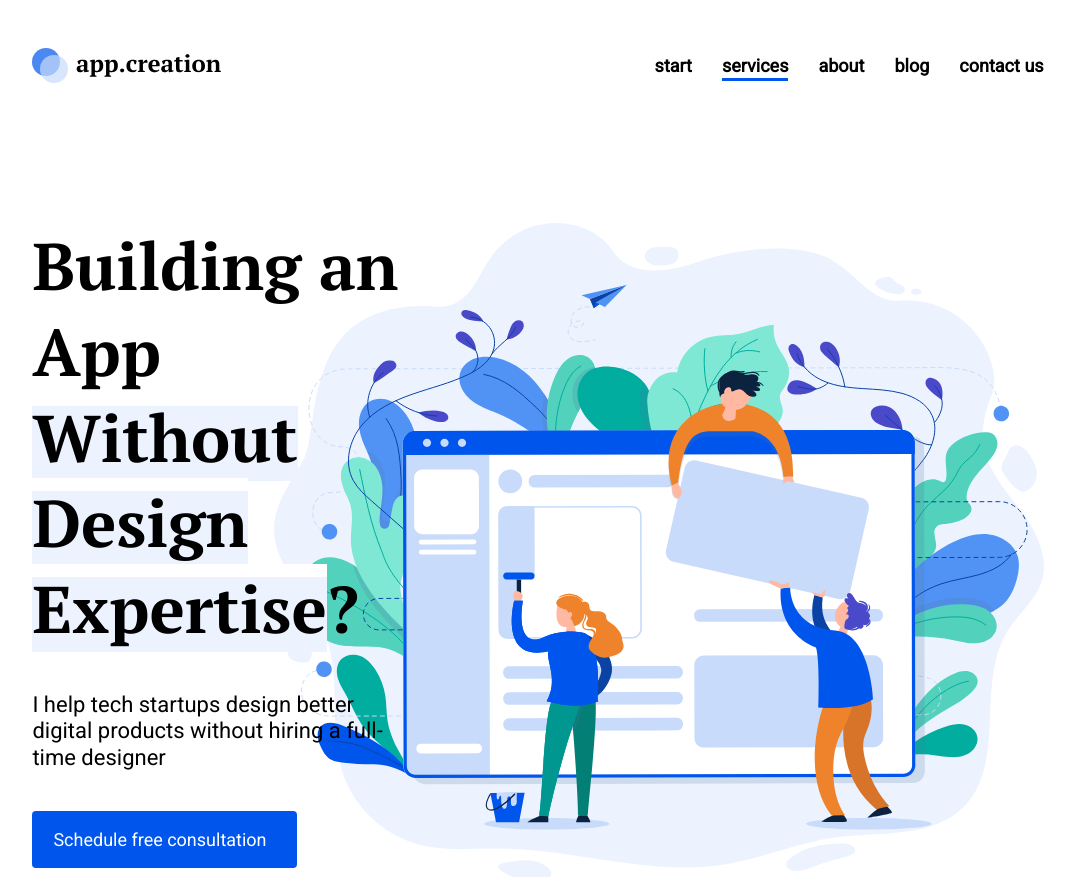
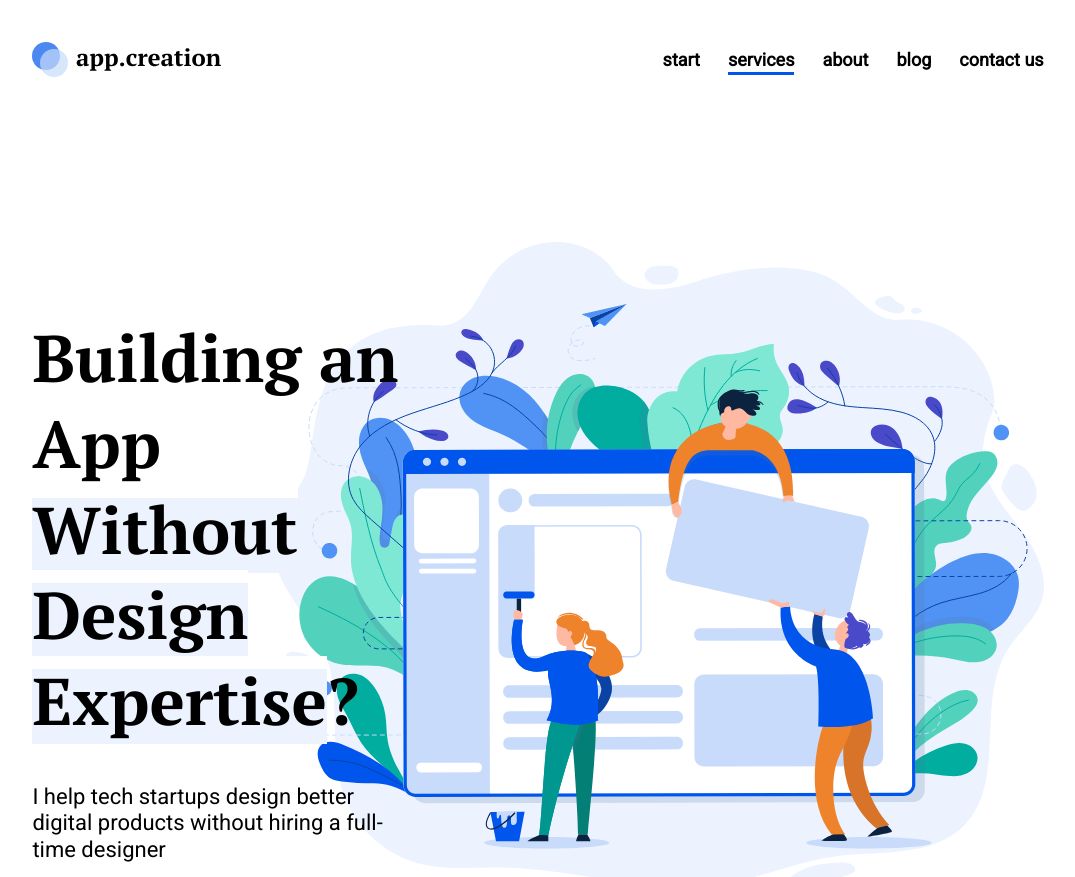
Before and after one commit to WebHeroSchool/lauracosmetics, a plain HTML site: page index.html in a window 1280 px wide. Shown: the top 877 px of the page, without its empty margins (102-1177 px from the left). Drawn offline with Linux system fonts and the light colour scheme.

Commit message:
Update style.css

```diff
--- a/css/style.css
+++ b/css/style.css
@@ -23,13 +23,13 @@ h6 {
 .header {
   width: 80%;
   margin: auto;
-  margin-bottom: 100px;
+  margin-bottom: 131px;
 }
 
 .header__inner {
   display: flex;
   justify-content: space-between;
-  padding: 40px 0;
+  padding: 34px 0;
 }
 
 .header__logo {
@@ -61,7 +61,7 @@ h6 {
   font-size: 18px;
   font-weight: 700;
   position: relative;
-  margin: 0 15px;
+  margin: 0 14px;
   text-decoration: none;
   color: inherit;
 }
@@ -118,7 +118,7 @@ h6 {
 
 /* Content */
 .intro__content {
-  padding: 0 63% 100% 0;
+  padding: 73px 63% 100% 0;
   background: url("../images/Frame.svg") no-repeat top right;
 }
 
```
